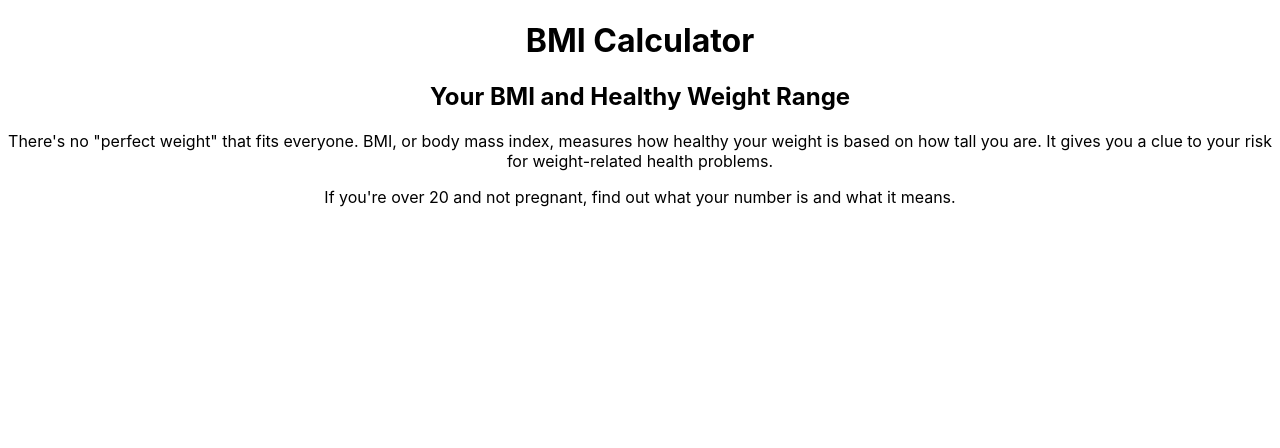
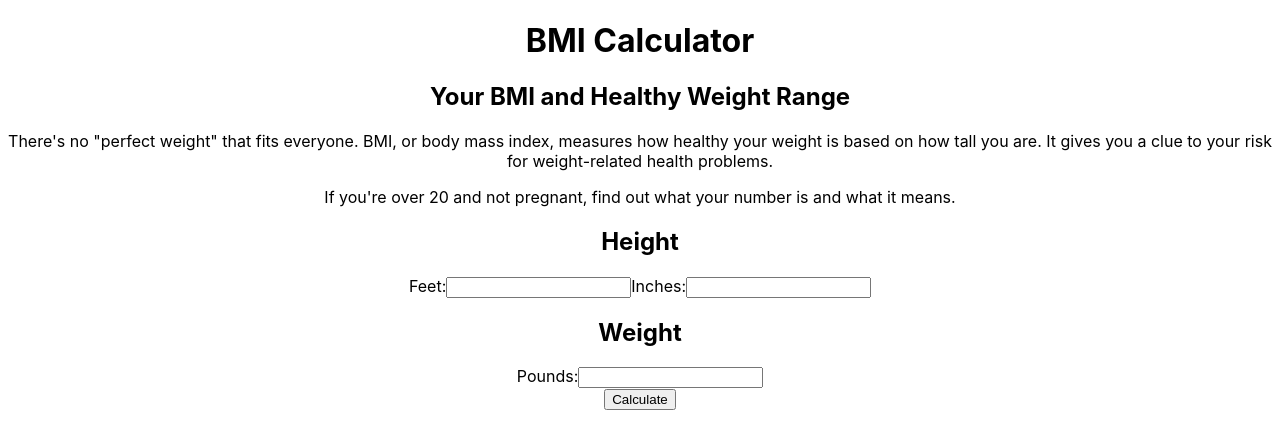
Before and after one commit to Aaquino169/BMI-Calculator, a React (Create React App) app in the folder mbi-calc/: page / in a window 1280 px wide. Shown: the top 448 px of the page. Built offline with nearby package versions, Linux system fonts and the light colour scheme.

Commit message:
created the mesurment form component

```diff
--- a/mbi-calc/src/App.js
+++ b/mbi-calc/src/App.js
@@ -1,5 +1,6 @@
-import logo from './logo.svg';
+import { Component } from 'react';
 import './App.css';
+import HeightAndWeight from "./Components/HeightAndWeight/index"
 
 function App() {
   return (
@@ -8,9 +9,8 @@ function App() {
       <h2>Your BMI and Healthy Weight Range</h2>
       <p>There's no "perfect weight" that fits everyone. BMI, or body mass index, measures how healthy your weight is based on how tall you are. It gives you a clue to your risk for weight-related health problems.</p>
       <p>If you're over 20 and not pregnant, find out what your number is and what it means.</p>
-
+      <HeightAndWeight/>
     </div>
   );
 }
-
 export default App;
--- /dev/null
+++ b/mbi-calc/src/Components/HeightAndWeight/index.jsx
@@ -0,0 +1,37 @@
+import React, { useState } from 'react'
+function HeightAndWeight() {
+
+  const [height,setHeight] = useState()
+  const [weight,setWeight] = useState()
+  const [bmi,setBMI] = useState()
+
+  const handleChange = (e) => {
+    setHeight(e)
+  }
+  /*
+
+    1 foot = 12 inches
+
+    BMI formula
+    lbs / inches ** 2 * 703
+
+  */
+  return (
+    <div>
+      <form>
+        <h2>Height</h2>
+        <label>Feet:</label>
+        <input></input>
+        <label>Inches:</label>
+        <input></input>
+        <h2>Weight</h2>
+        <label>Pounds:</label>
+        <input></input>
+        <br/>
+        <button type="submit" >Calculate</button>
+      </form>
+    </div>
+  );
+}
+
+export default HeightAndWeight;
```
Also changed, not shown: 1 other file (tests, documents, lock files or other folders).
